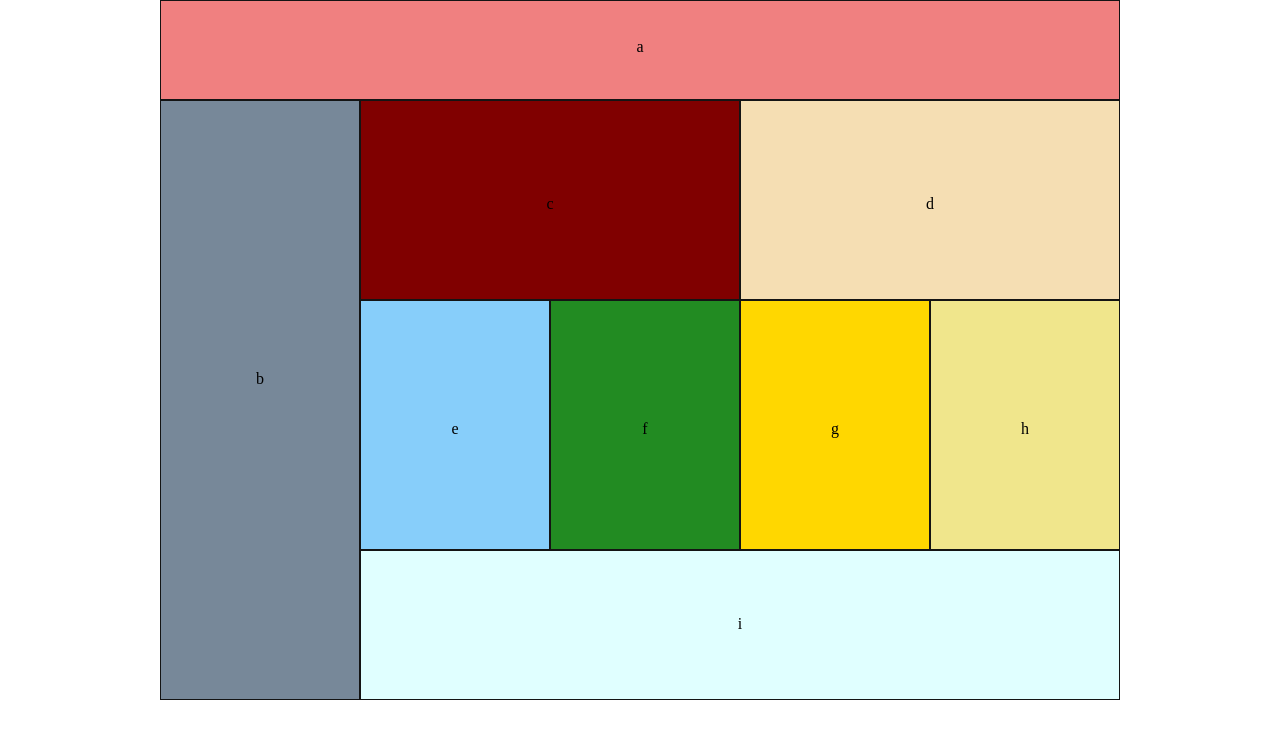
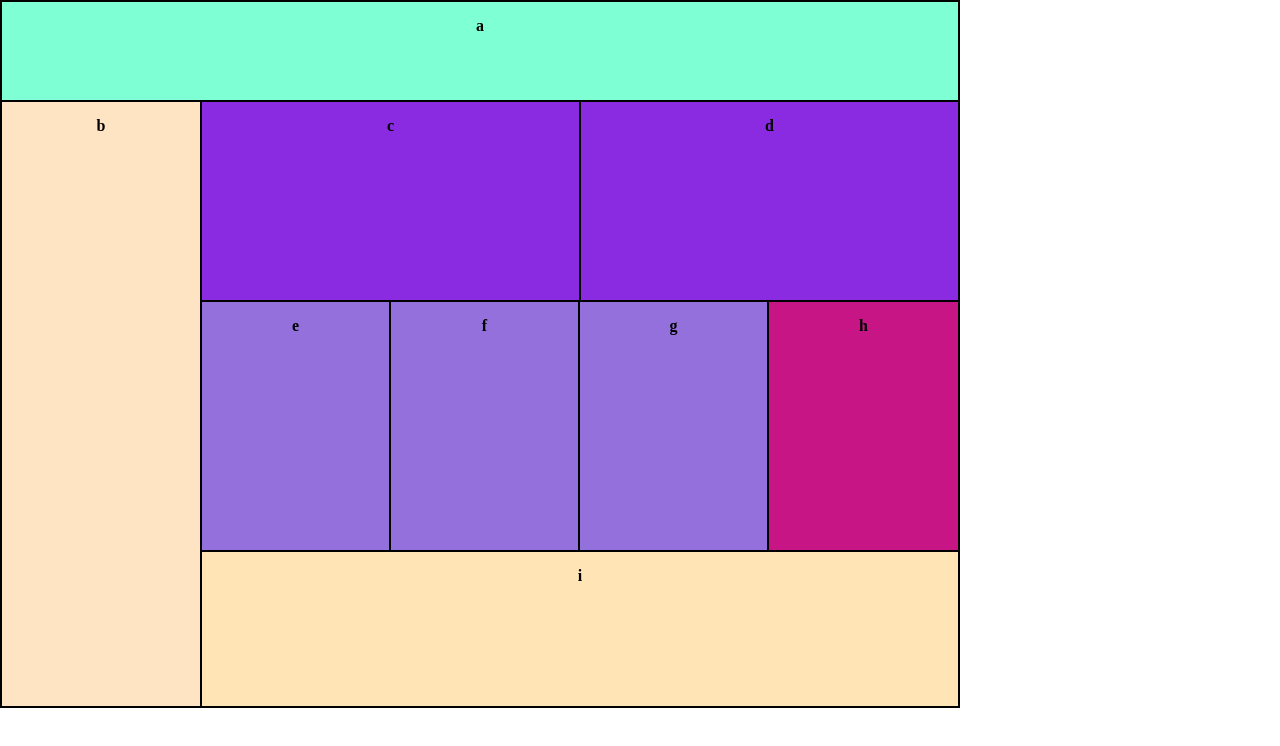
Before and after one commit to ayaazzam24/lab-01, a plain HTML site: page index.html in a window 1280 px wide. Drawn offline with Linux system fonts and the light colour scheme.

Commit message:
modified on css

```diff
--- a/css/base.css
+++ b/css/base.css
@@ -2,25 +2,18 @@
     box-sizing: border-box;
 }
 
-body {
+div{
+    background-color: rgb(134, 134, 134);
+    border: 1px solid ;
+}
+.ABA{
+    position: absolute;
+    background-color: white;
     width: 480px;
-    margin: auto;
-    display: flex;
-    flex-flow:row;
-    flex-wrap:wrap;
 }
-@media(min-width: 768px) {
-    body {
-        width: 960px;
-        display: grid;
-        grid-template-columns: 200px repeat(4, 190px);
-        grid-template-rows: 100px 200px 250px 150px;
-    }
+.ABA p{
+    text-align: center;
+    font-weight: bolder;
+
+    padding-top: 2vh;
 }
-
-@media(min-width:960px) {
-    body {
-        width: 960px;
-        margin: auto;
-    }
-}
--- a/css/layout.css
+++ b/css/layout.css
@@ -1,100 +1,40 @@
-div {
-    border: 1px solid rgb(20, 20, 20);
-    background-color: rgb(105, 107, 105);
-    width: 100%;
-}
-.a {
+.a{
+    width: 478px;
     height: 75px;
-    background-color: aqua;
-}
-.b {
-    height: 150px;
-    background-color: bisque;
-}
-.c{
-    height: 125px;
-    background-color: slateblue;
-}
- .d {
-    height: 125px;
-    background-color: cadetblue;
-}
-.e{
-    width: 50%;
-    height: 250px;
-    background-color: orchid;
-}
- .f{
-     width: 50%;
-     height: 250px;
-     background-color: purple;
- }
-  .g{
-      width: 50%;
-      height: 250px;
-      background-color: yellow;
-  }
-   .h {
-    width: 50%;
-    height: 250px;
-    background-color: yellowgreen;
-}
-.i {
-    height: 80px;
-    background-color: coral;
+    background-color: purple;
 }
 
-@media(min-width: 768px) {
+.b{
+    width: 478px;
+    height: 150px;
+    background-color: blanchedalmond;
+}
+.c , .d {
+    width: 478px;
+    height: 125px;
+    display: block;
+    background-color: lightblue;
+}
+.e ,.f {
+    width: 239px;
+    height: 250px;
+    display: block;
+    float: left;
+    background-color: lightskyblue;
+}
 
+.g ,.h{
+    width: 239px;
+    height: 250px;
+    display: block;
+    float: left;
+    background-color: navy;
 
-    .a {
-        height: 100px;
-        grid-column: 1 / 6;
-        background-color: lightcoral;
-    }
-    .b {
-        height: 600px;
-        grid-column: 1 / 2;
-        background-color: lightslategrey;
-    }
-    .c {
-        height: 200px;
-        grid-column: 2 / 4;
-        background-color: maroon;
-    }
-    .d {
-        height: 200px;
-        grid-column: 4 / 6;
-        background-color: wheat;
-    }
-    .e {
-        height: 250px;
-        width: 100%;
-        grid-column-start: 2;
-        background-color: lightskyblue;
-    }
-    .f {
-        height: 250px;
-        width: 100%;
-        grid-column: 3 / 4;
-        background-color: forestgreen;
-    }
-    .g {
-        height: 250px;
-        width: 100%;
-        grid-column: 4 / 5;
-        background-color: gold;
-    }
-    .h {
-        height: 250px;
-        width: 100%;
-        grid-column: 5 / 6;
-        background-color:khaki
-    }
-    .i {
-        height: 150px;
-        width: 100%;
-        grid-column: 2 / 6;
-        background-color: lightcyan;
-    }
 }
+
+.i{
+    width: 478px;
+    height:80px;
+    float: left;
+    background-color: palevioletred;
+}
--- a/css/modules.css
+++ b/css/modules.css
@@ -1,36 +1,63 @@
-p {
-    text-align: center;
-}
-.a p {
-    padding: 33px 0;
+@media(min-width: 768px){
+    *{
+        box-sizing: border-box;
+    }
+    div{
+        /*background-color: rgb(0, 104, 189);*/
+        border: 1px solid ;
+    }
+    .ABA{
+        position: absolute;
+        /*background-color: white;*/
+        width: 960px;
+    }
+    .ABAS p{
+        text-align: center;
+        padding-top: 2vh;
+    }
+    .a{
+        width: 958px;
+        height: 100px;
+        background-color: aquamarine;
+    }
+
+    .b{
+        width: 200px;
+        height: 606px;
+        float: left;
+        background-color: bisque;
+    }
+    .c ,.d {
+        width: 379px;
+        height: 200px;
+        float: left;
+        display: inline-block;
+        background-color: blueviolet;
+    }
+
+
+    .e ,.f ,.g ,.h {
+        width: 189px;
+        height: 250px;
+        display: block;
+        float: left;
+        background-color: mediumpurple;
+    }
+
+    .h {
+        width: 191px;
+        height: 250px;
+        display: block;
+        float: left;
+        background-color: mediumvioletred;
+    }
+
+
+    .i{
+        width: 758px;
+        height: 156px;
+        float: right;
+        background-color: moccasin;
+    }
 
 }
-.b p {
-    padding: 70px 0;
-
-}
-.c p, .d p {
-    padding: 55px 0;
-}
-.e p, .f p, .g p, .h p {
-    padding: 120px 0;
-}
-.i p {
-    padding: 30px 0;
-}
-
-@media(min-width: 768px) {
-    .a p {
-        padding: 38px 0;
-
-    }
-    .b p {
-        padding: 270px 0;
-    }
-    .c p, .d p {
-        padding: 95px 0;
-    }
-    .i p {
-        padding: 65px 0;
-    }
-}
--- a/index.html
+++ b/index.html
@@ -8,6 +8,7 @@
     <title>Document</title>
 </head>
 <body>
+    <div class ="ABA">
     <div class="a"><p>a</p></div>
     <div class="b"><p>b</p></div>
     <div class="c"><p>c</p></div>
@@ -17,5 +18,6 @@
     <div class="g"><p>g</p></div>
     <div class="h"><p>h</p></div>
     <div class="i"><p>i</p></div>
+</div>
 </body>
 </html>
```
